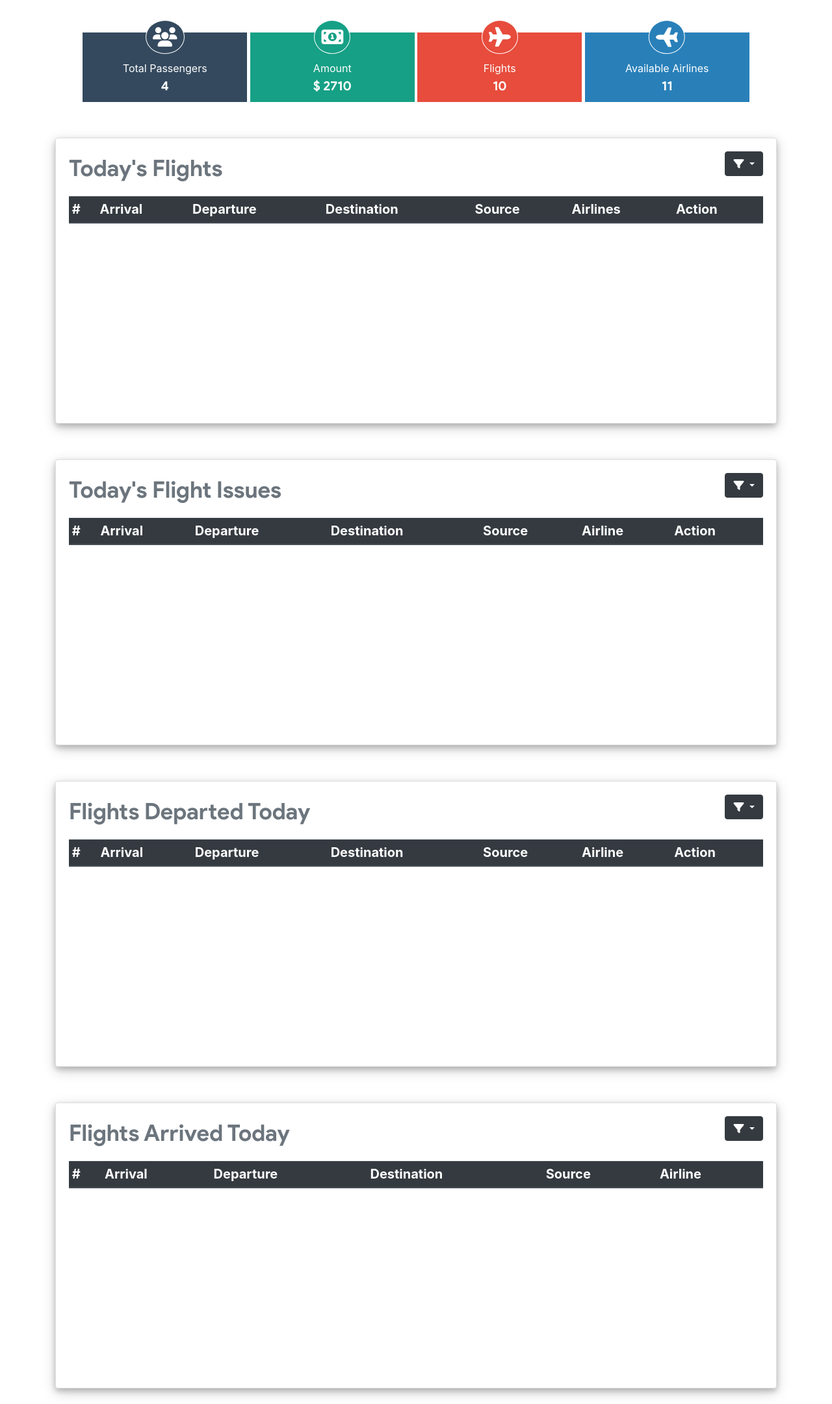
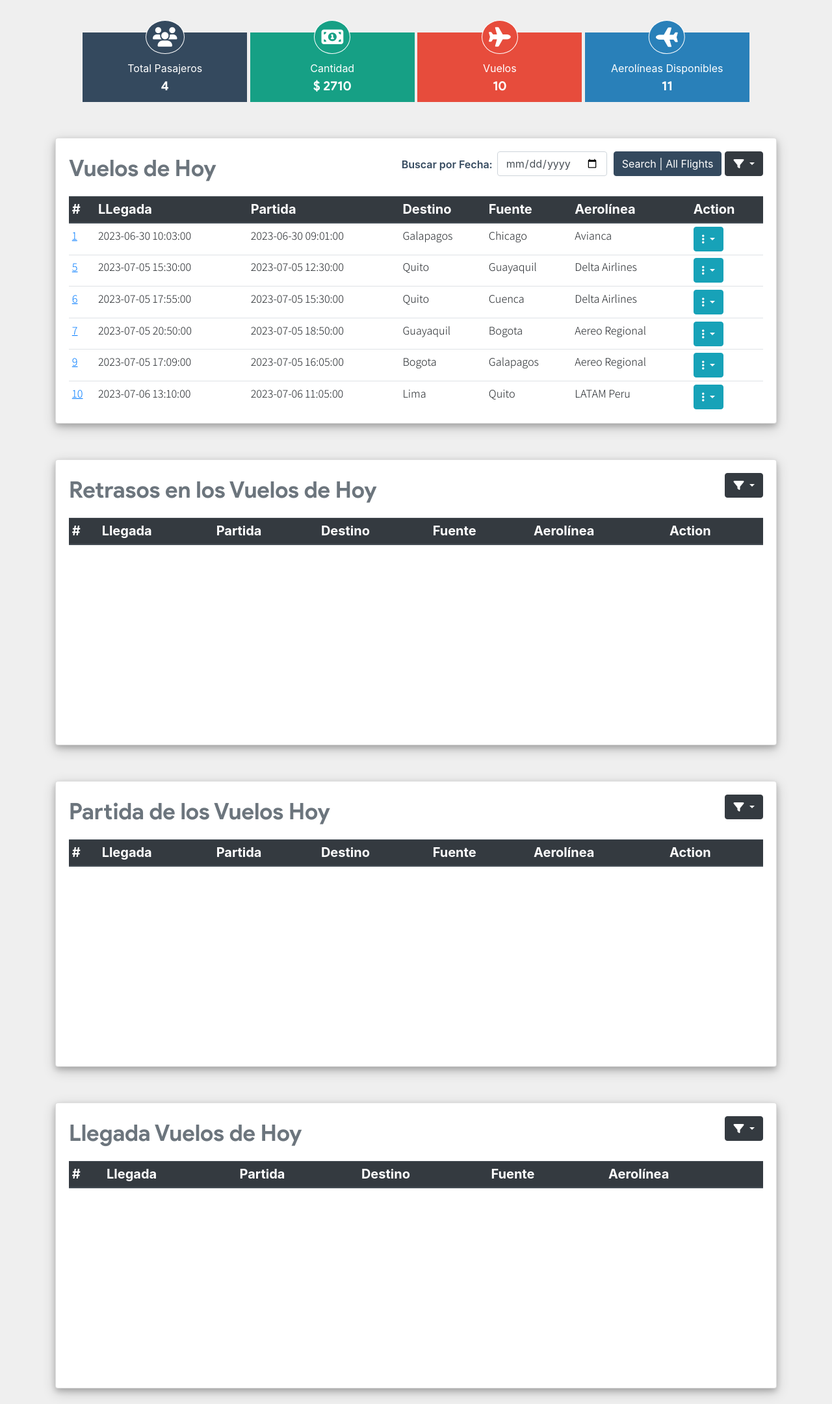
Before and after one commit to EstefanAC/OnlineFlightBooking, a PHP site: page /admin/index.php in a window 1280 px wide. Shown: the part 70-2231 px from the top of the page at 65% size. Run offline with PHP 8.4, Linux system fonts and the light colour scheme; a user stored in the database is signed in; data comes from the database, SQL or seed files in the repository; lists and menus that the app fills with data are empty; some libraries are stand-ins or nearby versions.

Commit message:
Modificando index de Administración
Mostrando información de la base de datos en la sección principal, como vuelos,  horario etc

```diff
--- a/admin/index.php
+++ b/admin/index.php
@@ -1,10 +1,10 @@
 <?php include_once 'header.php';
 require '../helpers/init_conn_db.php';?>
-<!-- log on to codeastro.com for more projects -->
+
 <link rel="stylesheet" href="../assets/css/admin.css">
 <link href="https://fonts.googleapis.com/css2?family=Assistant:wght@200;300&family=Poiret+One&display=swap" rel="stylesheet">
 <link href="https://fonts.googleapis.com/css2?family=Cinzel&display=swap" rel="stylesheet">
-<style><!-- log on to codeastro.com for more projects -->
+<style>
   body {
     /* background-color: #B0E2FF; */
     background-color: #efefef;
@@ -78,9 +78,69 @@ require '../helpers/init_conn_db.php';?>
 	background-color:#CF4436;
 }
 
+.form-group-filter{
+    display: flex;
+    width: 100%;
+  }
+  .form-group-filter .btn-primary{
+    height: 100%;
+  }
+
+  .form-group-filter label{
+    width: 100%;
+    padding: 2px;
+    margin: auto;
+    margin-top: 6px;
+    box-sizing: border-box;
+  }
+
+  .form-group-filter input{
+    margin-right: 5px;
+    margin-left: 5px;
+  }
+
+  .form-group-filter label{
+    color: #34495E;
+    font-weight: 600;
+  }
+  @media (max-width:850px){
+
+    #dropdown-filter{
+      width: 40%;
+    }
+
+    .form-group-filter{
+      display: block;
+      width: 100%;
+    }
+    .form-group-filter .btn-primary {
+      height: 98%;
+      width: 88%;
+      text-align: center;
+      font-size: 11px;
+      margin-bottom: 4px;
+    }
+    .form-group-filter label{
+      width: 100%;
+      margin: auto;
+      box-sizing: border-box;
+    }
+
+    .form-group-filter input{
+      margin-top: 5px;
+      margin-right: 5px;
+      width: 87%;
+      font-size: 13px;
+    }
+
+    .form-group-filter label{
+      color: #34495E;
+      font-weight: 600;
+    }
+}
 
 </style>
-    <main><!-- log on to codeastro.com for more projects -->
+    <main>
         <?php if(isset($_SESSION['adminId'])) { ?>
           <div class="container">
 
@@ -88,7 +148,7 @@ require '../helpers/init_conn_db.php';?>
               <div class="dashbord">
                 <div class="icon-section">
                   <i class="fa fa-users" aria-hidden="true"></i><br>
-                 Total Passengers
+                 Total Pasajeros
                   <p><?php include 'psngrcnt.php';?></p>
                 </div>
 
@@ -96,7 +156,7 @@ require '../helpers/init_conn_db.php';?>
               <div class="dashbord dashbord-green">
                 <div class="icon-section">
                   <i class="fa fa-money" aria-hidden="true"></i><br>
-                 Amount
+                  Cantidad
                   <p>$ <?php include 'amtcnt.php';?></p>
                 </div>
 
@@ -104,7 +164,7 @@ require '../helpers/init_conn_db.php';?>
               <div class="dashbord dashbord-red">
                 <div class="icon-section">
                   <i class="fa fa-plane" aria-hidden="true"></i><br>
-                 Flights
+                 Vuelos
                   <p><?php include 'flightscnt.php';?></p>
                 </div>
 
@@ -113,7 +173,7 @@ require '../helpers/init_conn_db.php';?>
               <div class="dashbord dashbord-blue">
                 <div class="icon-section">
                   <i class="fa fa-plane fa-rotate-180" aria-hidden="true"></i><br>
-                 Available Airlines
+                 Aerolíneas Disponibles
                   <p><?php include 'airlcnt.php';?></p>
                 </div>
 
@@ -121,7 +181,6 @@ require '../helpers/init_conn_db.php';?>
 
             </div>
 
-			<!-- log on to codeastro.com for more projects -->
           <div class="card mt-4" id="flight">
       <div class="card-body">
           <div class="dropdown" style="float: right;">
@@ -129,35 +188,60 @@ require '../helpers/init_conn_db.php';?>
               <i class="fa fa-filter"></i>
             </button>
             <div class="dropdown-menu" aria-labelledby="dropdownMenuButton">
-              <a class="dropdown-item" href="#flight">Today's Flights</a>
-              <a class="dropdown-item" href="#issue">Today's flight issues</a>
-              <a class="dropdown-item" href="#dep">Flights departed today</a>
-              <a class="dropdown-item" href="#arr">Flights arrived today</a>
+              <a class="dropdown-item" href="#flight">Vuelos de Hoy</a>
+              <a class="dropdown-item" href="#issue">Retrasos Vuelos de Hoy</a>
+              <a class="dropdown-item" href="#dep">Partida Vuelos de Hoy</a>
+              <a class="dropdown-item" href="#arr">Llegada Vuelos de Hoy</a>
             </div>
           </div>
-        <p class="text-secondary">Today's Flights</p>
+          <div  class="dropdown" id="dropdown-filter" style="float: right;">
+            <form method="post" action="">
+              <div class="form-group-filter">
+                <label for="searchDate">Buscar por Fecha:</label>
+                <input type="date" class="form-control" name="searchDate" id="searchDate">
+                <input type="submit" class="btn btn-primary" value="Search | All Flights" style="background-color: #34495E; border: 1px solid #34495E">
+              </div>
+            </form>
+          </div>
+        <p class="text-secondary">Vuelos de Hoy</p>
         <table class="table-sm table table-hover">
           <thead class="thead-dark">
-            <tr><!-- log on to codeastro.com for more projects -->
+            <tr>
               <th scope="col">#</th>
-              <th scope="col">Arrival</th>
-              <th scope="col">Departure</th>
-              <th scope="col">Destination</th>
-              <th scope="col">Source</th>
-              <th scope="col">Airlines</th>
+              <th scope="col">LLegada</th>
+              <th scope="col">Partida</th>
+              <th scope="col">Destino</th>
+              <th scope="col">Fuente</th>
+              <th scope="col">Aerolínea</th>
               <th>Action</th>
             </tr>
           </thead>
-          <tbody>     <!-- log on to codeastro.com for more projects -->
+          <tbody>
               <?php
-                $curr_date = (string)date('y-m-d');
-                $curr_date = '20'.$curr_date;
-                $sql = "SELECT * FROM Flight WHERE DATE(departure)=?";
-                $stmt = mysqli_stmt_init($conn);
-                mysqli_stmt_prepare($stmt,$sql);
-                mysqli_stmt_bind_param($stmt,'s',$curr_date);
-                mysqli_stmt_execute($stmt);
-                $result = mysqli_stmt_get_result($stmt);
+                $searchDate = "";
+                if ($_SERVER["REQUEST_METHOD"] == "POST") {
+                  $searchDate = $_POST["searchDate"];
+                  if (!empty($searchDate)) {
+                    $sql = "SELECT * FROM Flight WHERE DATE(departure) = ?";
+                    $stmt = mysqli_stmt_init($conn);
+                    mysqli_stmt_prepare($stmt, $sql);
+                    mysqli_stmt_bind_param($stmt, "s", $searchDate);
+                    mysqli_stmt_execute($stmt);
+                    $result = mysqli_stmt_get_result($stmt);
+                  } else {
+                    $sql = "SELECT * FROM Flight";
+                    $stmt = mysqli_stmt_init($conn);
+                    mysqli_stmt_prepare($stmt, $sql);
+                    mysqli_stmt_execute($stmt);
+                    $result = mysqli_stmt_get_result($stmt);
+                  }
+                } else {
+                  $sql = "SELECT * FROM Flight";
+                  $stmt = mysqli_stmt_init($conn);
+                  mysqli_stmt_prepare($stmt, $sql);
+                  mysqli_stmt_execute($stmt);
+                  $result = mysqli_stmt_get_result($stmt);
+                }
                 while ($row = mysqli_fetch_assoc($result)) {
                   if($row['status']== '') {
                     echo '
@@ -208,24 +292,24 @@ require '../helpers/init_conn_db.php';?>
           <div class="dropdown" style="float: right;">
             <button class="btn btn-dark dropdown-toggle" type="button" id="dropdownMenuButton" data-toggle="dropdown" aria-haspopup="true" aria-expanded="false">
               <i class="fa fa-filter"></i>
-            </button><!-- log on to codeastro.com for more projects -->
+            </button>
             <div class="dropdown-menu" aria-labelledby="dropdownMenuButton">
-              <a class="dropdown-item" href="#flight">Today's flight</a>
-              <a class="dropdown-item" href="#issue">Today's flight issues</a>
-              <a class="dropdown-item" href="#dep">Flights departed today</a>
-              <a class="dropdown-item" href="#arr">Flights arrived today</a>
+              <a class="dropdown-item" href="#flight">Vuelos de Hoy</a>
+              <a class="dropdown-item" href="#issue">Retrasos Vuelos de Hoy</a>
+              <a class="dropdown-item" href="#dep">Partida Vuelos de Hoy</a>
+              <a class="dropdown-item" href="#arr">Llegada Vuelos de Hoy</a>
             </div>
           </div>
-        <p class="text-secondary">Today's Flight Issues</p>
+        <p class="text-secondary">Retrasos en los Vuelos de Hoy</p>
         <table class="table-sm table table-hover">
         <thead class="thead-dark">
-            <tr><!-- log on to codeastro.com for more projects -->
+            <tr>
               <th scope="col">#</th>
-              <th scope="col">Arrival</th>
-              <th scope="col">Departure</th>
-              <th scope="col">Destination</th>
-              <th scope="col">Source</th>
-              <th scope="col">Airline</th>
+              <th scope="col">Llegada</th>
+              <th scope="col">Partida</th>
+              <th scope="col">Destino</th>
+              <th scope="col">Fuente</th>
+              <th scope="col">Aerolínea</th>
               <th>Action</th>
             </tr>
           </thead>
@@ -281,24 +365,24 @@ require '../helpers/init_conn_db.php';?>
           <div class="dropdown" style="float: right;">
             <button class="btn btn-dark dropdown-toggle" type="button" id="dropdownMenuButton" data-toggle="dropdown" aria-haspopup="true" aria-expanded="false">
               <i class="fa fa-filter"></i>
-            </button><!-- log on to codeastro.com for more projects -->
+            </button>
             <div class="dropdown-menu" aria-labelledby="dropdownMenuButton">
-              <a class="dropdown-item" href="#flight">Today's flight</a>
-              <a class="dropdown-item" href="#issue">Today's flight issues</a>
-              <a class="dropdown-item" href="#dep">Flights departed today</a>
-              <a class="dropdown-item" href="#arr">Flights arrived today</a>
+              <a class="dropdown-item" href="#flight">Vuelos de Hoy</a>
+              <a class="dropdown-item" href="#issue">Retrasos en los Vuelos</a>
+              <a class="dropdown-item" href="#dep">Partida de los Vuelos Hoy</a>
+              <a class="dropdown-item" href="#arr">Llegada de los Vuelos Hoy</a>
             </div>
           </div>
-        <p class=" text-secondary">Flights Departed Today</p>
+        <p class=" text-secondary">Partida de los Vuelos Hoy</p>
         <table class="table-sm table table-hover">
         <thead class="thead-dark">
-            <tr><!-- log on to codeastro.com for more projects -->
+            <tr>
               <th scope="col">#</th>
-              <th scope="col">Arrival</th>
-              <th scope="col">Departure</th>
-              <th scope="col">Destination</th>
-              <th scope="col">Source</th>
-              <th scope="col">Airline</th>
+              <th scope="col">Llegada</th>
+              <th scope="col">Partida</th>
+              <th scope="col">Destino</th>
+              <th scope="col">Fuente</th>
+              <th scope="col">Aerolínea</th>
               <th>Action</th>
             </tr>
           </thead>
@@ -354,24 +438,24 @@ require '../helpers/init_conn_db.php';?>
         <div class="dropdown" style="float: right;">
             <button class="btn btn-dark dropdown-toggle" type="button" id="dropdownMenuButton" data-toggle="dropdown" aria-haspopup="true" aria-expanded="false">
               <i class="fa fa-filter"></i>
-            </button><!-- log on to codeastro.com for more projects -->
+            </button>
             <div class="dropdown-menu" aria-labelledby="dropdownMenuButton">
-              <a class="dropdown-item" href="#flight">Today's flight</a>
-              <a class="dropdown-item" href="#issue">Today's flight issues</a>
-              <a class="dropdown-item" href="#dep">Flights departed today</a>
-              <a class="dropdown-item" href="#arr">Flights arrived today</a>
+              <a class="dropdown-item" href="#flight">Vuelos de Hoy</a>
+              <a class="dropdown-item" href="#issue">Retrasos en los Vuelos</a>
+              <a class="dropdown-item" href="#dep">Partida Vuelos de Hoy</a>
+              <a class="dropdown-item" href="#arr">Llegada Vuelos de Hoy</a>
             </div>
           </div>
-        <p class=" text-secondary">Flights Arrived Today</p>
+        <p class=" text-secondary">Llegada Vuelos de Hoy</p>
         <table class="table-sm table table-hover">
         <thead class="thead-dark">
-            <tr><!-- log on to codeastro.com for more projects -->
+            <tr>
               <th scope="col">#</th>
-              <th scope="col">Arrival</th>
-              <th scope="col">Departure</th>
-              <th scope="col">Destination</th>
-              <th scope="col">Source</th>
-              <th scope="col">Airline</th>
+              <th scope="col">Llegada</th>
+              <th scope="col">Partida</th>
+              <th scope="col">Destino</th>
+              <th scope="col">Fuente</th>
+              <th scope="col">Aerolínea</th>
             </tr>
           </thead>
           <tbody>
```
